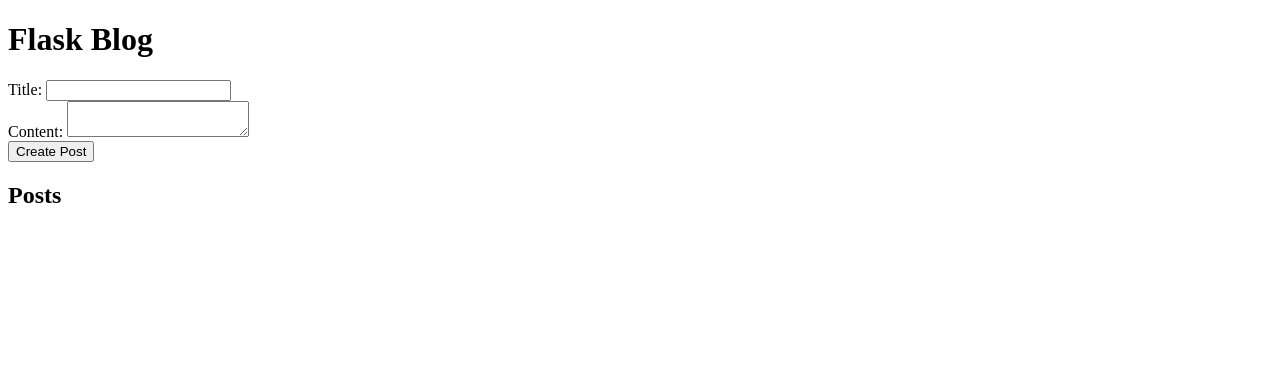
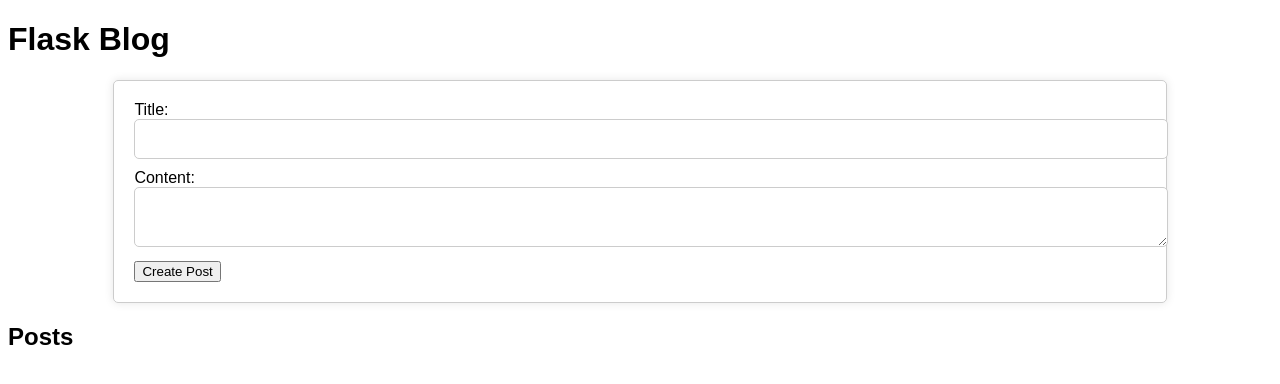
Before and after one commit to Dante-prog/Kube-Flask-App, a Flask app: page / in a window 1280 px wide. Shown: the top 384 px of the page. Run offline with Flask 3, Linux system fonts and the light colour scheme; data that the repository does not hold is empty.

Commit message:
Changed CSS

```diff
--- a/static/style.css
+++ b/static/style.css
@@ -1,23 +1,50 @@
-/* Center the posts */
-.post-container {
-    display: flex;
-    justify-content: center;
+body {
+    font-family: Arial, sans-serif;
   }
 
-  /* Style the text box */
-  .post-text-box {
-    padding: 10px;
-    margin-bottom: 10px;
+  .post {
+    width: 80%;
+    margin: 0 auto;
+    padding: 20px;
     border: 1px solid #ccc;
     border-radius: 5px;
-    width: 100%;
-    height: 100px;
-    font-size: 16px;
+    box-shadow: 0 0 10px rgba(0, 0, 0, 0.1);
   }
 
-  /* Style the title */
-  .post-title {
+  .post h2 {
     font-size: 24px;
-    font-weight: bold;
     margin-bottom: 10px;
   }
+
+  .post p {
+    font-size: 16px;
+    line-height: 1.5;
+  }
+
+  form {
+    width: 80%;
+    margin: 0 auto;
+    padding: 20px;
+    border: 1px solid #ccc;
+    border-radius: 5px;
+    box-shadow: 0 0 10px rgba(0, 0, 0, 0.1);
+  }
+
+  input[type="text"], textarea {
+    width: 100%;
+    padding: 10px;
+    font-size: 16px;
+    margin-bottom: 10px;
+    border-radius: 5px;
+    border: 1px solid #ccc;
+  }
+
+  input[type="submit"] {
+    background-color: #4CAF50;
+    color: white;
+    border: none;
+    border-radius: 5px;
+    padding: 10px 20px;
+    font-size: 16px;
+    cursor: pointer;
+  }
```
